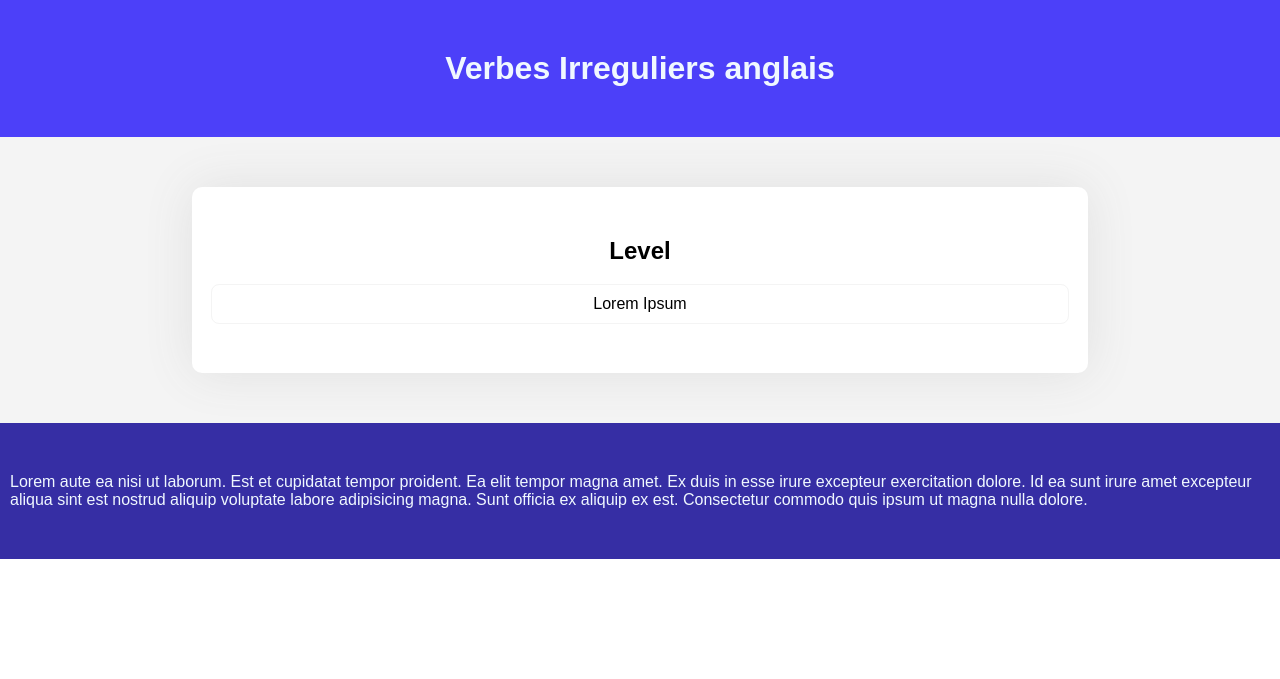
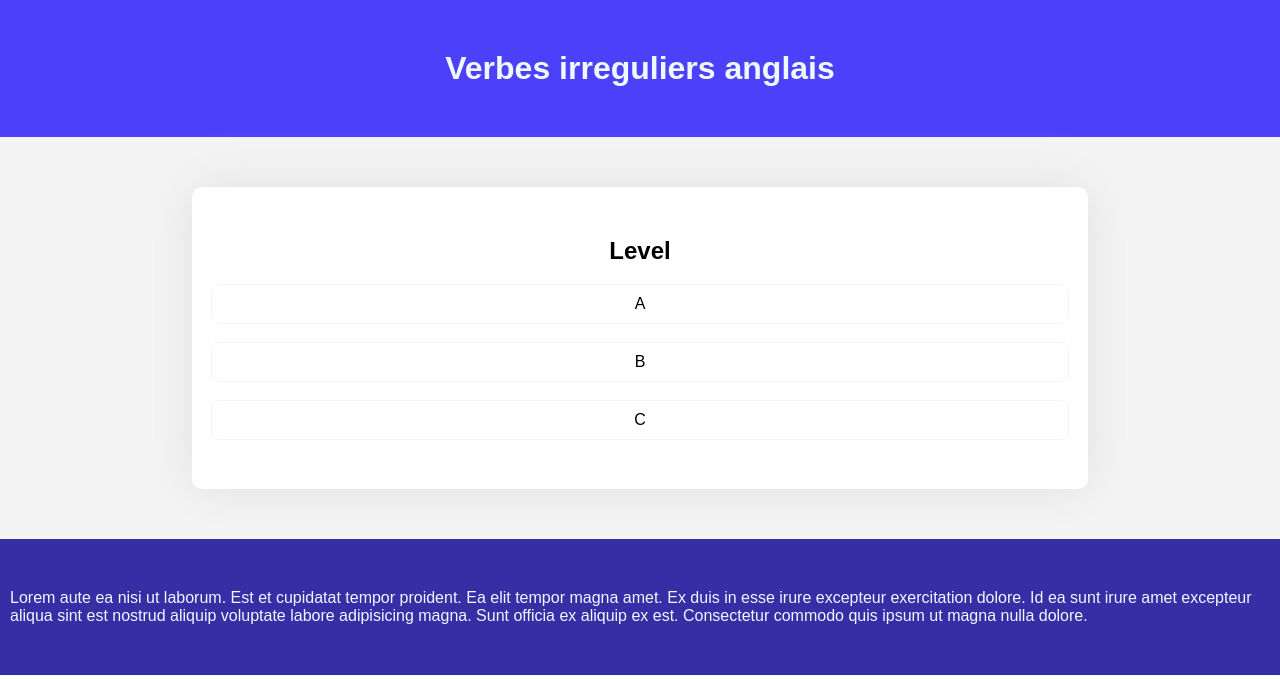
Before and after one commit to AZachia/Verbes-Irreguliers, a Flask app: page / in a window 1280 px wide. Shown: the top 679 px of the page. Run offline with Flask 3, Linux system fonts and the light colour scheme.

Commit message:
Update html and style

```diff
--- a/templates/index.html
+++ b/templates/index.html
@@ -9,12 +9,14 @@
 </head>
 <body>
     <header>
-        <h1>Verbes Irreguliers anglais</h1>
+        <h1>Verbes irreguliers anglais</h1>
     </header>
     <main>
         <div class="pannel">
             <h2>Level</h2>
-            <a href="#">Lorem Ipsum</a>
+            <a href="#">A</a>
+            <a href="#">B</a>
+            <a href="#">C</a>
         </div>
     </main>
     <footer>
--- a/templates/src/style.css
+++ b/templates/src/style.css
@@ -45,7 +45,15 @@ main div.pannel a
     text-decoration: none;
     background-color: #FFF;
     outline: #f4f4f4 1px solid;
+    transition: 50ms ease-in-out;
 }
+main div.pannel a:hover
+{
+    background-color: #4c40f9;
+    outline: #362ea4 1px solid;
+    color: white;
+}
+
 
 footer
 {
```
